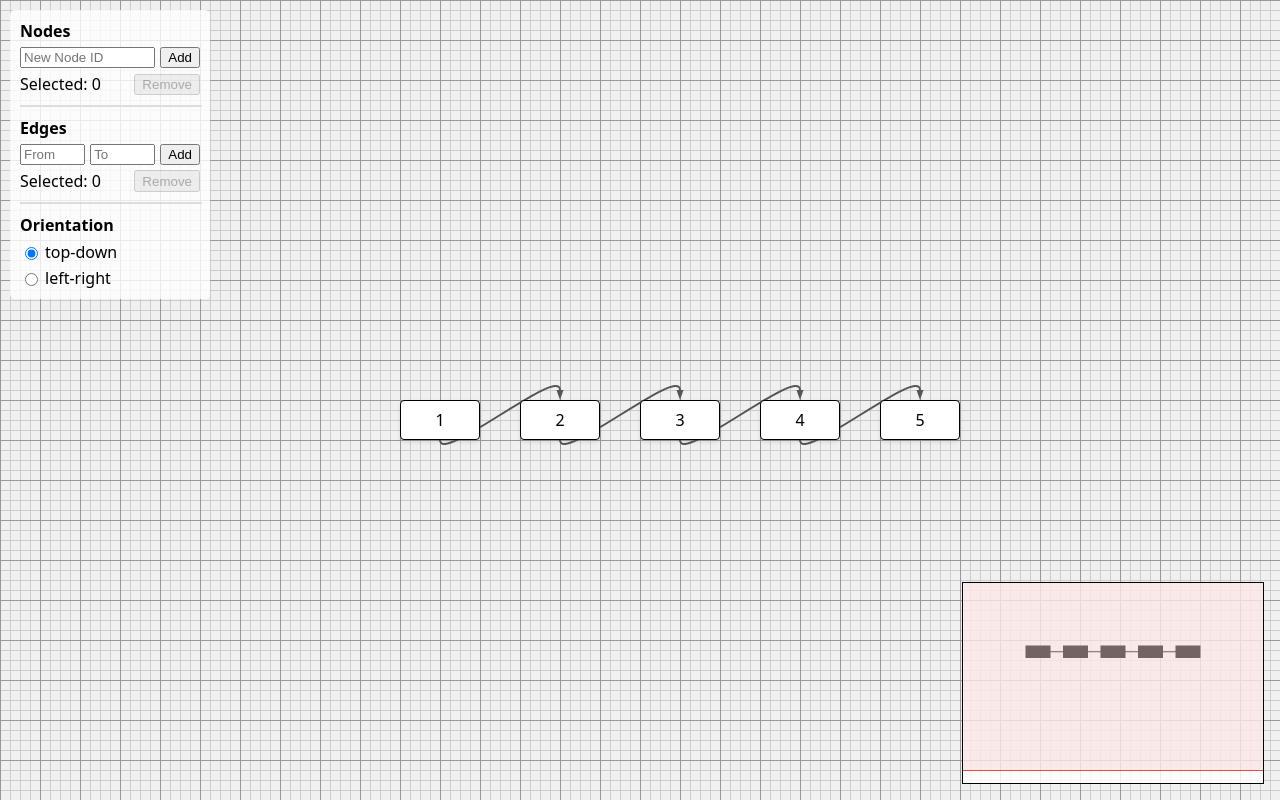
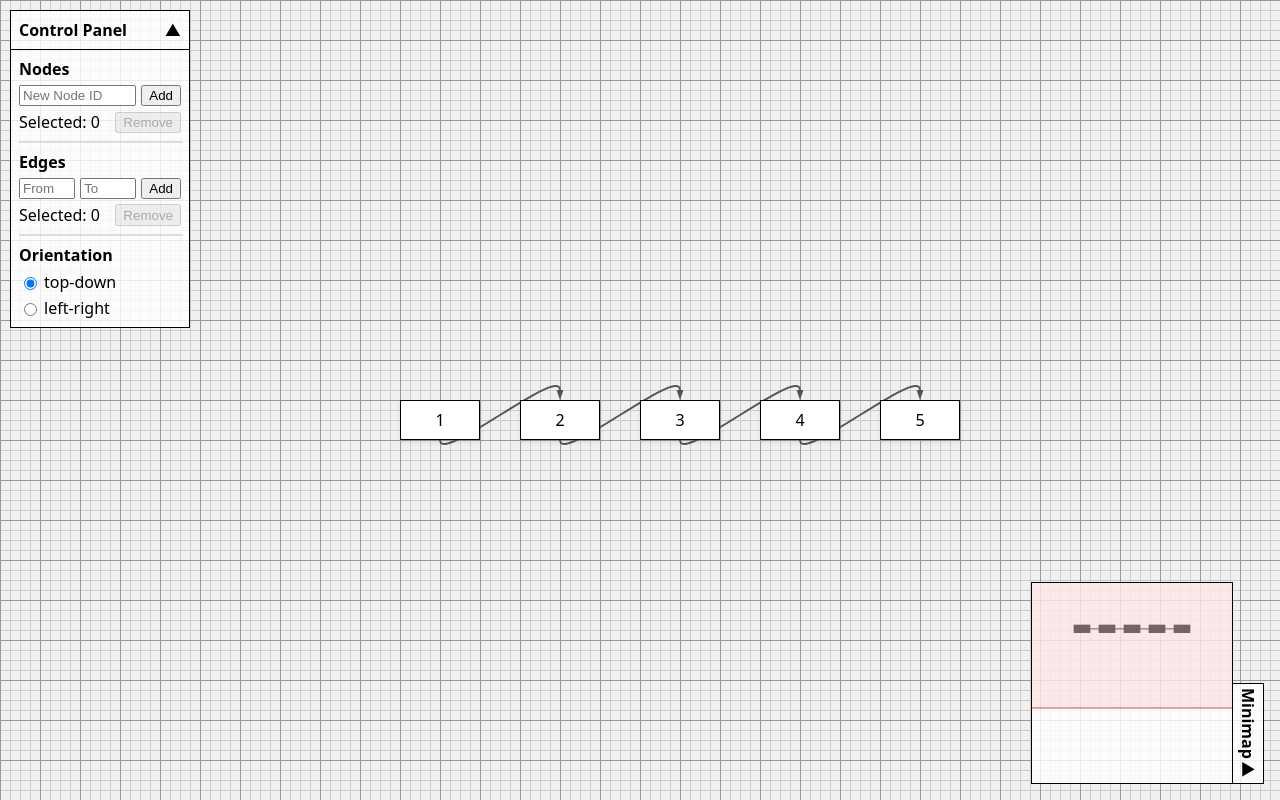
Before and after one commit to sonsonson110/node-based-visual-editor, a React (Vite) app: page / in a window 1280 px wide. Built offline with nearby package versions, Linux system fonts and the light colour scheme.

Commit message:
feat: enhance ControlPanel and Minimap with minimization feature and styling adjustments

```diff
--- a/src/App.tsx
+++ b/src/App.tsx
@@ -157,13 +157,7 @@ function App() {
         ))}
       </WorldContainer>
       <SelectionBox selectionBox={selectionBox} />
-      <Minimap
-        style={{
-          position: "absolute",
-          bottom: 16,
-          right: 16,
-        }}
-      />
+      <Minimap />
     </RootContainer>
   );
 }
--- a/src/components/ControlPanel.tsx
+++ b/src/components/ControlPanel.tsx
@@ -33,6 +33,8 @@ const ControlPanel: React.FC = () => {
   const selectedNodeIds = useSelector(selectSelectedNodeIds);
   const selectedEdgeIds = useSelector(selectSelectedEdgeIds);
   const selectedMapOrientation = useSelector(selectMapOrientation);
+
+  const [isMinimized, setIsMinimized] = useState(false);
 
   const [newNodeId, setNewNodeId] = useState("");
   const [fromNode, setFromNode] = useState("");
@@ -182,7 +184,38 @@ const ControlPanel: React.FC = () => {
   };
 
   return (
-    <UIContainer onMouseDown={(e) => e.stopPropagation()}>
+    <div
+      style={{
+        display: "flex",
+        flexDirection: "column",
+        position: "absolute",
+        width: 180,
+        top: 10,
+        left: 10,
+        zIndex: 10,
+      }}
+      onMouseDown={(e) => e.stopPropagation()}
+    >
+      <div
+        style={{
+          background: "rgba(255, 255, 255, 0.8)",
+          display: "flex",
+          justifyContent: "space-between",
+          alignItems: "center",
+          cursor: "pointer",
+          border: "1px solid black",
+          borderBottom: isMinimized ? "1px solid black" : "none",
+          padding: 8,
+          gap: 4,
+          userSelect: "none",
+        }}
+        onClick={() => setIsMinimized(!isMinimized)}
+      >
+        <strong>Control Panel</strong>
+        <span>{isMinimized ? "▼" : "▲"}</span>
+      </div>
+      {!isMinimized && (
+        <UIContainer>
           {/* Node Controls */}
           <InputGroup>
             <strong>Nodes</strong>
@@ -257,7 +290,9 @@ const ControlPanel: React.FC = () => {
                 }}
               >
                 <strong>Style</strong>
-            <div style={{ display: "flex", alignItems: "center", gap: "5px" }}>
+                <div
+                  style={{ display: "flex", alignItems: "center", gap: "5px" }}
+                >
                   <label>Color:</label>
                   <input
                     type="color"
@@ -271,7 +306,9 @@ const ControlPanel: React.FC = () => {
                   <input
                     type="checkbox"
                     checked={displayingEdgeStyle.isAnimated}
-                onChange={(e) => handleEdgeAnimationChange(e.target.checked)}
+                    onChange={(e) =>
+                      handleEdgeAnimationChange(e.target.checked)
+                    }
                   />
                   Animated
                 </label>
@@ -284,7 +321,9 @@ const ControlPanel: React.FC = () => {
           {/* Orientation Controls */}
           <InputGroup>
             <strong>Orientation</strong>
-        <div style={{ display: "flex", flexDirection: "column", gap: "4px" }}>
+            <div
+              style={{ display: "flex", flexDirection: "column", gap: "4px" }}
+            >
               {MAP_ORIENTATIONS.map((orientation) => (
                 <label
                   key={orientation}
@@ -307,6 +346,8 @@ const ControlPanel: React.FC = () => {
             </div>
           </InputGroup>
         </UIContainer>
+      )}
+    </div>
   );
 };
 
--- a/src/components/Minimap.tsx
+++ b/src/components/Minimap.tsx
@@ -7,9 +7,7 @@ import {
 } from "../store/editorSlice";
 import { getEdgeId, getRectCenter } from "../utils";
 
-type MinimapProps = React.HTMLProps<HTMLDivElement>;
-
-function Minimap(props: MinimapProps) {
+function Minimap() {
   const selectedNodeIds = useAppSelector(selectSelectedNodeIds);
   const selectedEdgeIds = useAppSelector(selectSelectedEdgeIds);
   const {
@@ -22,6 +20,7 @@ function Minimap(props: MinimapProps) {
 
   const containerRef = useRef<HTMLDivElement>(null);
   const [isDragging, setIsDragging] = useState(false);
+  const [isMinimized, setIsMinimized] = useState(false);
   const [dragOffset, setDragOffset] = useState({ x: 0, y: 0 });
 
   const selectedNodeIdSet = useMemo(
@@ -153,7 +152,16 @@ function Minimap(props: MinimapProps) {
   }, [isDragging, dragOffset, updateViewportFromMinimap]);
 
   return (
-    <div {...props}>
+    <div
+      style={{
+        position: "absolute",
+        bottom: 16,
+        right: 16,
+        display: "flex",
+        alignItems: "flex-end",
+      }}
+    >
+      {!isMinimized && (
         <div
           style={{
             width: MINIMAP_WIDTH,
@@ -186,6 +194,26 @@ function Minimap(props: MinimapProps) {
             />
           </svg>
         </div>
+      )}
+      <div
+        onClick={() => setIsMinimized(!isMinimized)}
+        style={{
+          writingMode: "vertical-rl",
+          textOrientation: "mixed",
+          cursor: "pointer",
+          background: "rgba(255, 255, 255, 0.8)",
+          border: "1px solid black",
+          borderLeft: isMinimized ? "1px solid black" : "none",
+          display: "flex",
+          justifyContent: "space-between",
+          alignItems: "center",
+          userSelect: "none",
+          padding: "4px",
+        }}
+      >
+        <strong>Minimap</strong>
+        <span>{isMinimized ? "◀" : "▶"}</span>
+      </div>
     </div>
   );
 }
--- a/src/constants.ts
+++ b/src/constants.ts
@@ -4,7 +4,7 @@ export const DEFAULT_NODE_HEIGHT = 40;
 export const GRID_SIZE = 10;
 export const SNAP_THRESHOLD = 8;
 
-export const MINIMAP_WIDTH = 300;
+export const MINIMAP_WIDTH = 200;
 export const MINIMAP_HEIGHT = 200;
 
 export const MINIMUM_NODE_SIZE = 40;
--- a/src/styled.ts
+++ b/src/styled.ts
@@ -13,17 +13,12 @@ export const RootContainer = styled.div`
 `;
 
 export const UIContainer = styled.div`
-  position: absolute;
-  width: 180px;
-  top: 10px;
-  left: 10px;
-  z-index: 10;
   background: rgba(255, 255, 255, 0.8);
-  padding: 10px;
-  border-radius: 5px;
+  border: 1px solid black;
+  padding: 8px;
   display: flex;
   flex-direction: column;
-  gap: 10px;
+  gap: 8px;
   user-select: none;
 `;
 
@@ -78,7 +73,6 @@ export const NodeContainer = styled.div<{
   `}
   position: absolute;
   background: white;
-  border-radius: 4px;
   box-shadow: 0 2px 4px rgba(0, 0, 0, 0.1);
   user-select: none;
   display: flex;
@@ -94,7 +88,6 @@ export const ResizeHandle = styled.div`
   height: 8px;
   cursor: nwse-resize;
   background: linear-gradient(135deg, transparent 50%, #007bff 50%);
-  border-bottom-right-radius: 2px;
 `;
 
 export const NodeResizingIndicator = styled.div`
```
Lines whose indentation alone changed are shown as unchanged.
